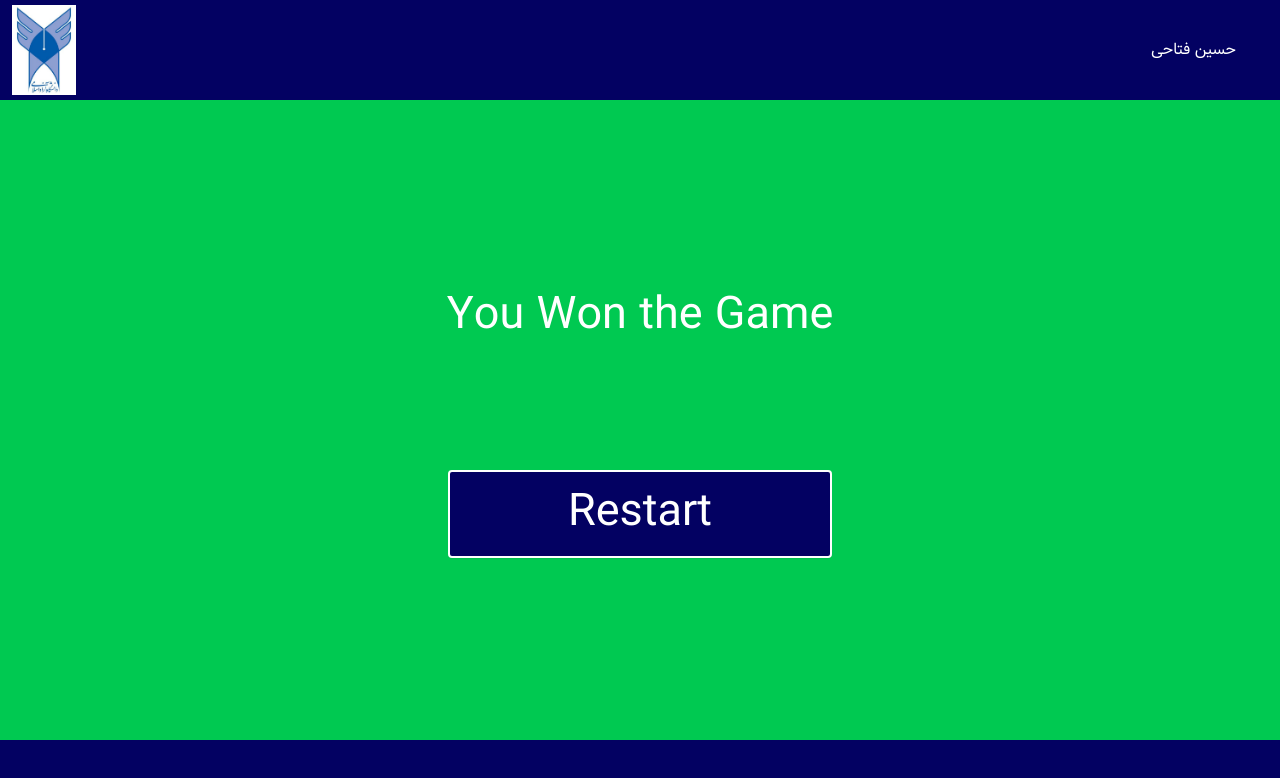
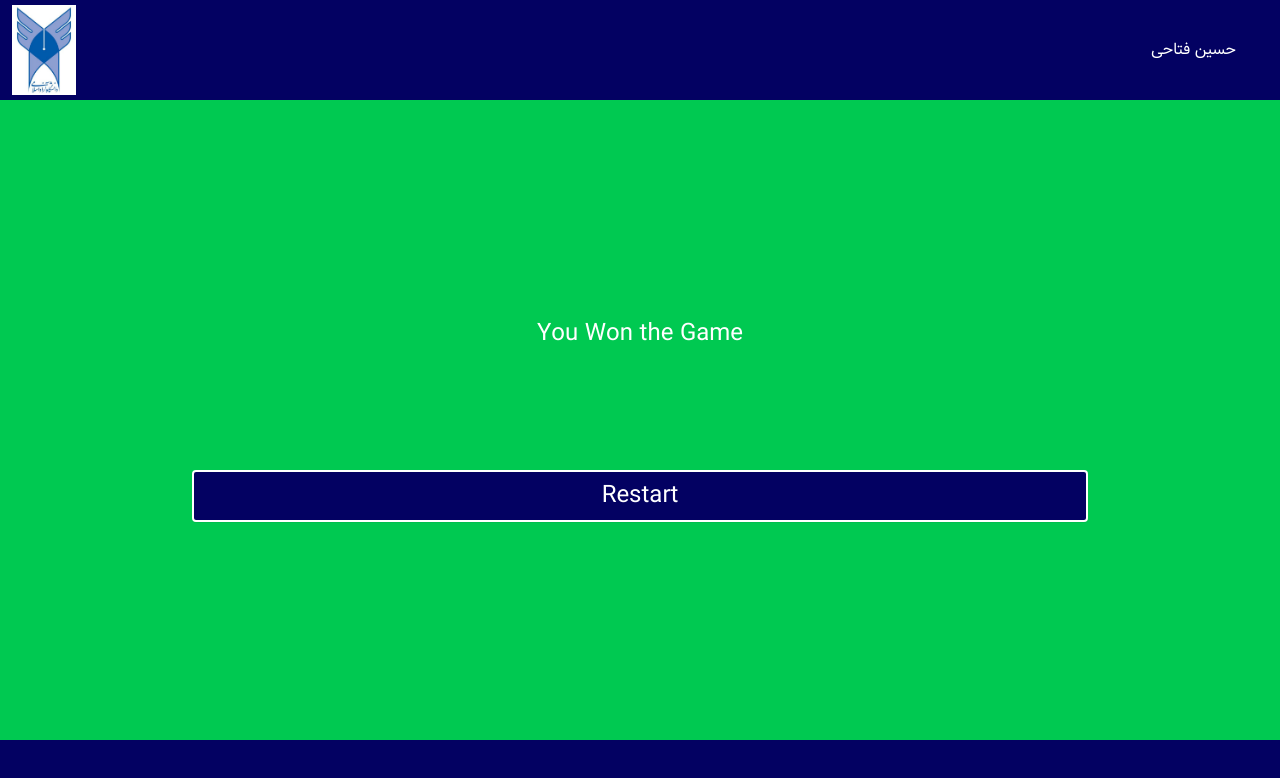
Before and after one commit to meytizn/FattahiProject-, a Next.js app: page /winnerpage in a window 1280 px wide. Shown: the top 778 px of the page. Built offline with nearby package versions, Linux system fonts and the light colour scheme.

Commit message:
result pages designed and completed

```diff
--- a/app/layout.tsx
+++ b/app/layout.tsx
@@ -31,7 +31,7 @@ const vazirFont=localFont({
 
 
 export const metadata: Metadata = {
-  title: "HosseinFatahi",
+  title: "Hossein Fattahi thesis",
   description: "HosseinFatahi",
 };
 
--- a/app/loserPage/page.tsx
+++ b/app/loserPage/page.tsx
@@ -15,9 +15,9 @@ const Page = () => { // Change the component name to start with an uppercase let
          router.push('/tests');
     }
     return (
-        <div className='w-full text-[45px] h-[80vh] bg-red-500  flex flex-col gap-30 items-center content-center justify-items-center  justify-center '>
+        <div className='w-full text-2xl text-center h-[80vh] bg-red-500  flex flex-col gap-30 items-center content-center justify-items-center  justify-center '>
             <h1>you lose the game</h1>
-            <button onClick={resetHandler} className='w-[30%] p-2 bg-[#030162] text-white rounded  cursor-pointer border-2 border-white shadow-2xs'>
+            <button onClick={resetHandler} className='w-[70%] p-2 bg-[#030162] text-white rounded  cursor-pointer border-2 border-white shadow-2xs'>
                 Restart
             </button>
         </div>
--- a/app/winnerpage/page.tsx
+++ b/app/winnerpage/page.tsx
@@ -15,9 +15,9 @@ const Page = () => { // Change the component name to start with an uppercase let
          router.push('/tests');
     }
     return (
-        <div className='w-full text-[45px] h-[80vh] bg-green-500  flex flex-col gap-30 items-center content-center justify-items-center  justify-center '>
+        <div className='w-full text-2xl text-center h-[80vh] bg-green-500  flex flex-col gap-30 items-center content-center justify-items-center  justify-center '>
             <h1>You Won the Game </h1>
-            <button onClick={resetHandler} className='w-[30%] p-2 bg-[#030162] text-white rounded  cursor-pointer border-2 border-white shadow-2xs'>
+            <button onClick={resetHandler} className='w-[70%] p-2 bg-[#030162] text-white rounded  cursor-pointer border-2 border-white shadow-2xs'>
                 Restart
             </button>
         </div>
```
